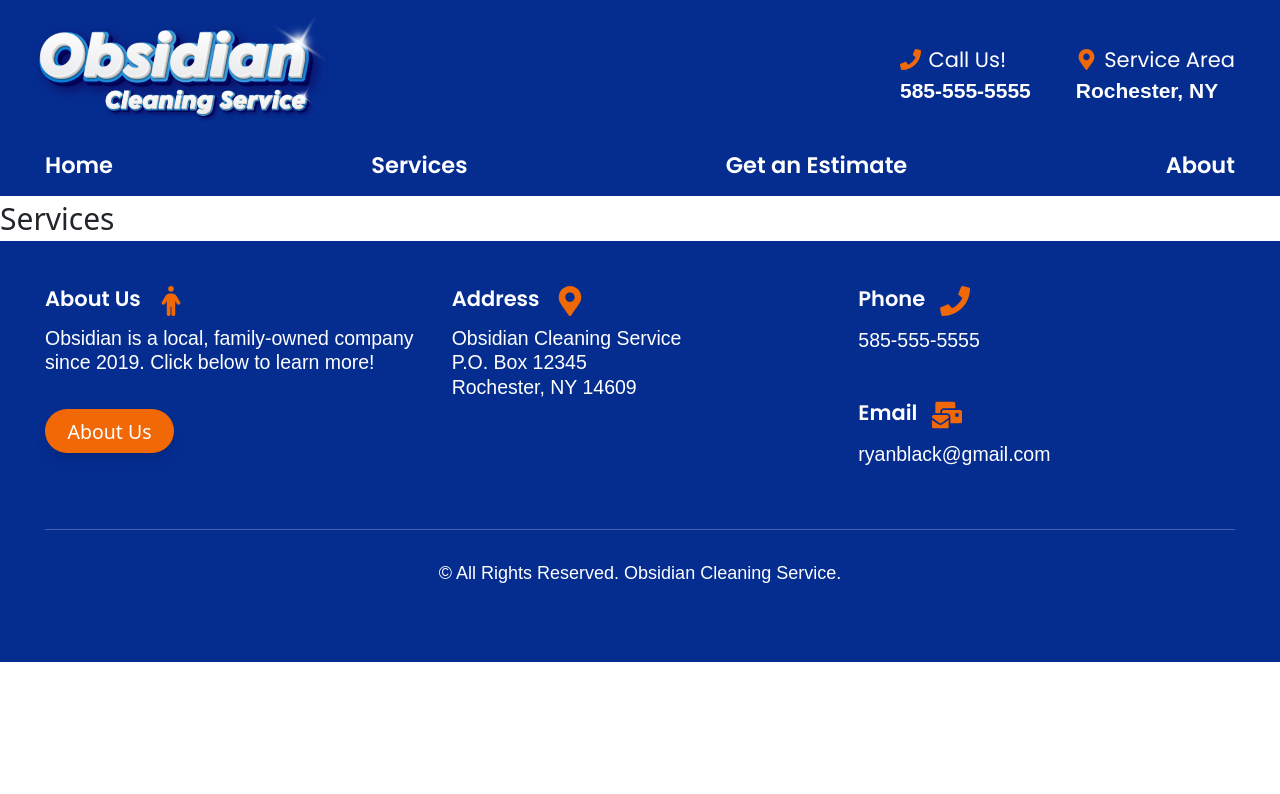
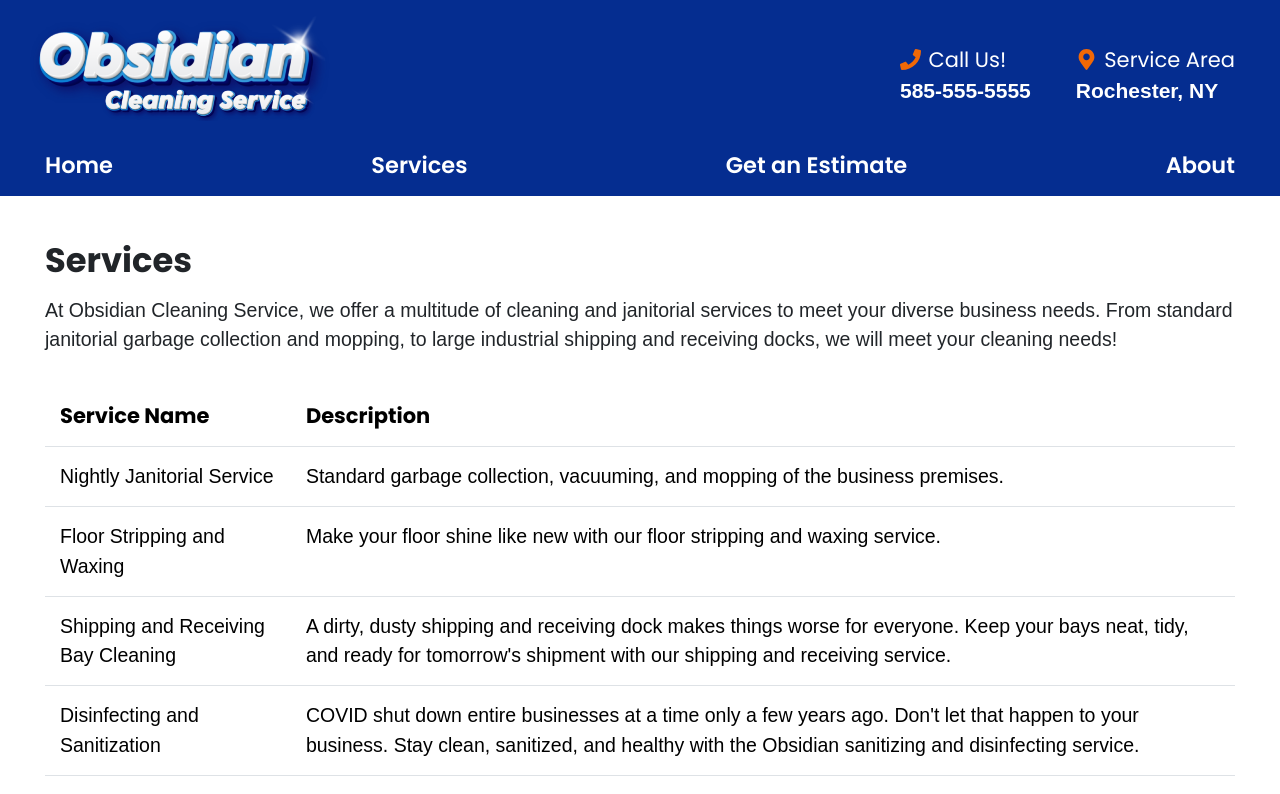
Before and after one commit to dm9965/obsidian-cleaning, a React (Vite) app in the folder client/: page /Services in a window 1280 px wide. Shown: the top 794 px of the page. Built offline with nearby package versions, Linux system fonts and the light colour scheme.

Commit message:
started services section

```diff
--- a/client/src/assets/stylesheets/App.css
+++ b/client/src/assets/stylesheets/App.css
@@ -14,7 +14,7 @@
   box-sizing: border-box;
 }
 
-p, Input, Label  {
+p, td, Input, Label  {
   font-size: .65rem;
   font-weight: normal;
   font-family: "Avenir", sans-serif;
--- a/client/src/components/Estimates.tsx
+++ b/client/src/components/Estimates.tsx
@@ -45,7 +45,7 @@ const Estimates = () => {
     };
 
     return (
-        <div className={"tw-p-10 tw-relative"}>
+        <div className={"tw-p-6 tw-relative"}>
             <div className={"tw-text-primary-black"}>
                 <h2 className={"tw-font-poppins tw-font-bold tw-text-lg"}> Request an Estimate </h2>
                 <p className={"tw-w-3/4 tw-py-3"}> Fill out the form below to request a free estimate, including your name, email, the services you are looking for, and an optional description/message. </p>
--- a/client/src/components/Services.tsx
+++ b/client/src/components/Services.tsx
@@ -1,6 +1,34 @@
+import {Row, Table} from "reactstrap";
+import services from "../constants/services.ts";
+
 const Services = () => {
     return (
-        <div> Services </div>
+        <div className={"tw-p-6"}>
+            <h2 className={"tw-font-bold tw-font-poppins tw-text-lg"}> Services </h2>
+            <div>
+                <p>
+                    At Obsidian Cleaning Service, we offer a multitude of cleaning and janitorial
+                    services to meet your diverse business needs. From standard janitorial garbage collection
+                    and mopping, to large industrial shipping and receiving docks, we will meet your cleaning needs!
+                </p>
+            </div>
+            <Table>
+                <thead className={"tw-font-poppins tw-text-sm"}>
+                    <tr>
+                        <th>Service Name</th>
+                        <th>Description</th>
+                    </tr>
+                </thead>
+            <tbody className={""}>
+            {services.map((row) => (
+                <tr key={row.id}>
+                    <td>{row.serviceName}</td>
+                    <td>{row.description}</td>
+                </tr>
+            ))}
+            </tbody>
+            </Table>
+        </div>
     )
 }
 
--- /dev/null
+++ b/client/src/constants/services.ts
@@ -0,0 +1,24 @@
+const services = [
+    {
+        id: 0,
+        serviceName: "Nightly Janitorial Service",
+        description: "Standard garbage collection, vacuuming, and mopping of the business premises. "
+    },
+    {
+        id: 1,
+        serviceName: "Floor Stripping and Waxing",
+        description: "Make your floor shine like new with our floor stripping and waxing service."
+    },
+    {
+        id: 2,
+        serviceName: "Shipping and Receiving Bay Cleaning",
+        description: "A dirty, dusty shipping and receiving dock makes things worse for everyone. Keep your bays neat, tidy, and ready for tomorrow's shipment with our shipping and receiving service."
+    },
+    {
+        id: 3,
+        serviceName: "Disinfecting and Sanitization",
+        description: "COVID shut down entire businesses at a time only a few years ago. Don't let that happen to your business. Stay clean, sanitized, and healthy with the Obsidian sanitizing and disinfecting service."
+    }
+];
+
+export default services;
```
